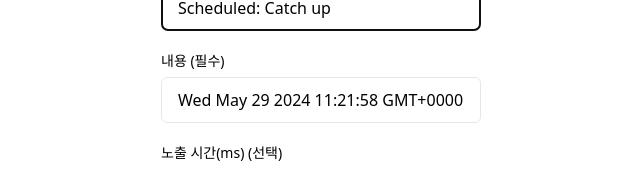
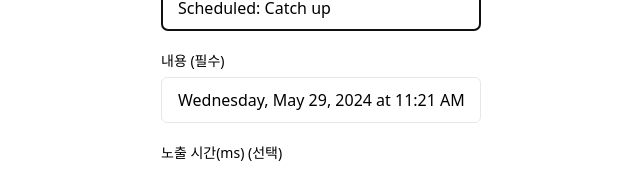
Before and after one commit to butterbeetle/challenge-class, a React (Vite) app in the folder assignments/05-toast/: page / in a window 1280 px wide. Shown: the part 307-476 px from the top of the page, without its empty margins (319-959 px from the left). Built offline with nearby package versions, Linux system fonts and the light colour scheme.

Commit message:
05.Feat: Date Formatting

```diff
--- a/assignments/05-toast/src/components/ToastForm.jsx
+++ b/assignments/05-toast/src/components/ToastForm.jsx
@@ -1,4 +1,5 @@
 import { useEffect, useRef } from "react";
+import { todayToString } from "../utils/formatDate";
 import ToastInput from "./ToastInput";
 
 export default function ToastForm() {
@@ -28,7 +29,7 @@ export default function ToastForm() {
         inputRef={(el) => (inputRef.current[1] = el)}
         id="content"
         label="내용 (필수)"
-        defaultValue={new Date()}
+        defaultValue={todayToString}
       />
       <ToastInput
         inputRef={(el) => (inputRef.current[2] = el)}
--- /dev/null
+++ b/assignments/05-toast/src/utils/formatDate.js
@@ -0,0 +1,8 @@
+export const todayToString = new Date().toLocaleDateString("en-UR", {
+  month: "long",
+  year: "numeric",
+  day: "numeric",
+  weekday: "long",
+  hour: "numeric",
+  minute: "numeric",
+});
```
